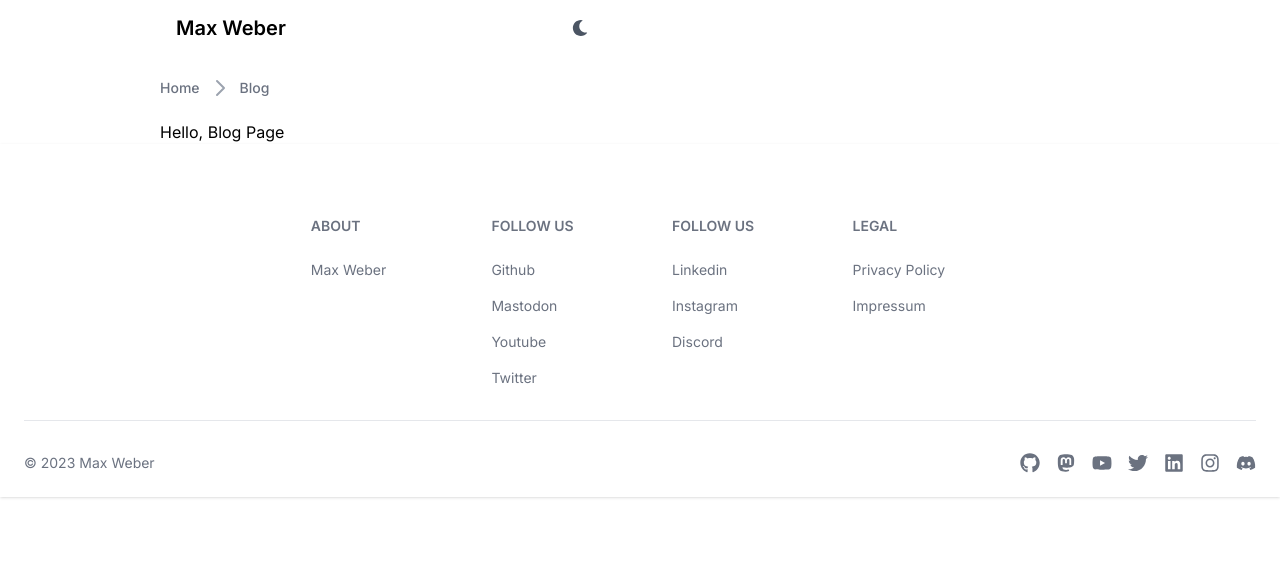
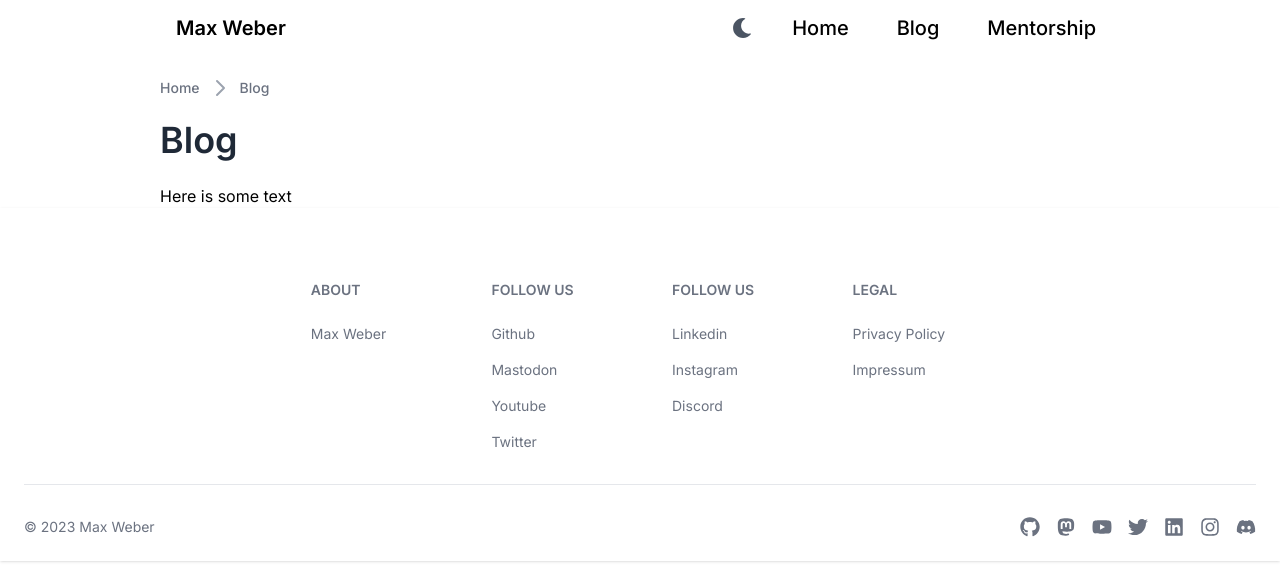
Before and after one commit to md-weber/website, a Next.js app: page /blog in a window 1280 px wide. Shown: the top 574 px of the page. Built offline with nearby package versions, Linux system fonts and the light colour scheme.

Commit message:
Updated the footer of the website

```diff
--- a/src/app/blog/page.tsx
+++ b/src/app/blog/page.tsx
@@ -1,3 +1,12 @@
 export default function Blog() {
-    return <h1> Hello, Blog Page</h1>
+    return (
+        <div className={"m-auto"}>
+            <h1 className={"text-4xl font-semibold text-gray-800 dark:text-white"}>Blog</h1>
+            <section className={"mt-6"}>
+                <div>
+                    <p>Here is some text</p>
+                </div>
+            </section>
+        </div>
+    )
 }
--- a/src/components/footer.tsx
+++ b/src/components/footer.tsx
@@ -57,7 +57,7 @@ export default function FooterWithSocialMediaIcons() {
                 </div>
                 <Footer.Divider/>
                 <div className="w-full flex items-center justify-between">
-                    <Footer.Copyright by="Max Weber" href="#" year={new Date().getFullYear()}/>
+                    <Footer.Copyright by="Max Weber" href="/" year={new Date().getFullYear()}/>
                     <div className="flex space-x-2 justify-center md:space-x-4">
                         {socialMediaLinks.map((link) => (
                             <Footer.Icon href={link.url} icon={link.icon} key={link.social}/>
--- a/src/components/nav-bar.tsx
+++ b/src/components/nav-bar.tsx
@@ -12,23 +12,26 @@ export default function NavBar(props: { toggleDarkMode: () => void, darkMode: bo
             </Link>
             <div className={"flex"}>
                 <div onClick={props.toggleDarkMode} className={"rounded-lg inline-flex items-center px-2 md:px-8"}>
-                    {props.darkMode ? <FaSun className={"text-gray-300"}/> :
-                        <FaMoon className={"text-gray-600"}/>}
+                    {props.darkMode ? <FaSun className={"text-gray-300  text-xl"}/> :
+                        <FaMoon className={"text-gray-600 text-xl"}/>}
                 </div>
                 <Navbar.Toggle/>
 
-            </div>
                 <Navbar.Collapse className={""}>
                     <Link href="/"
-                      className={"bg-blue-700 text-xl text-white py-1 px-2 md:bg-transparent"}>
+                          className={"bg-blue-700 text-xl dark:text-white py-1 px-2 md:bg-transparent"}>
                         <p> Home </p>
                     </Link>
+                    <Link href="/blog"
+                          className={"bg-blue-700 text-xl dark:text-white py-1 px-2 md:bg-transparent"}>
+                        <p> Blog </p>
+                    </Link>
                     <Link href={"/mentorship"}
-                      className={"bg-blue-700 text-xl text-white py-1 px-2 md:bg-transparent"}>
+                          className={"bg-blue-700 text-xl dark:text-white py-1 px-2 md:bg-transparent"}>
                         <p> Mentorship </p>
                     </Link>
                 </Navbar.Collapse>
-
+            </div>
 
         </Navbar>
     )
```
Lines whose indentation alone changed are shown as unchanged.
